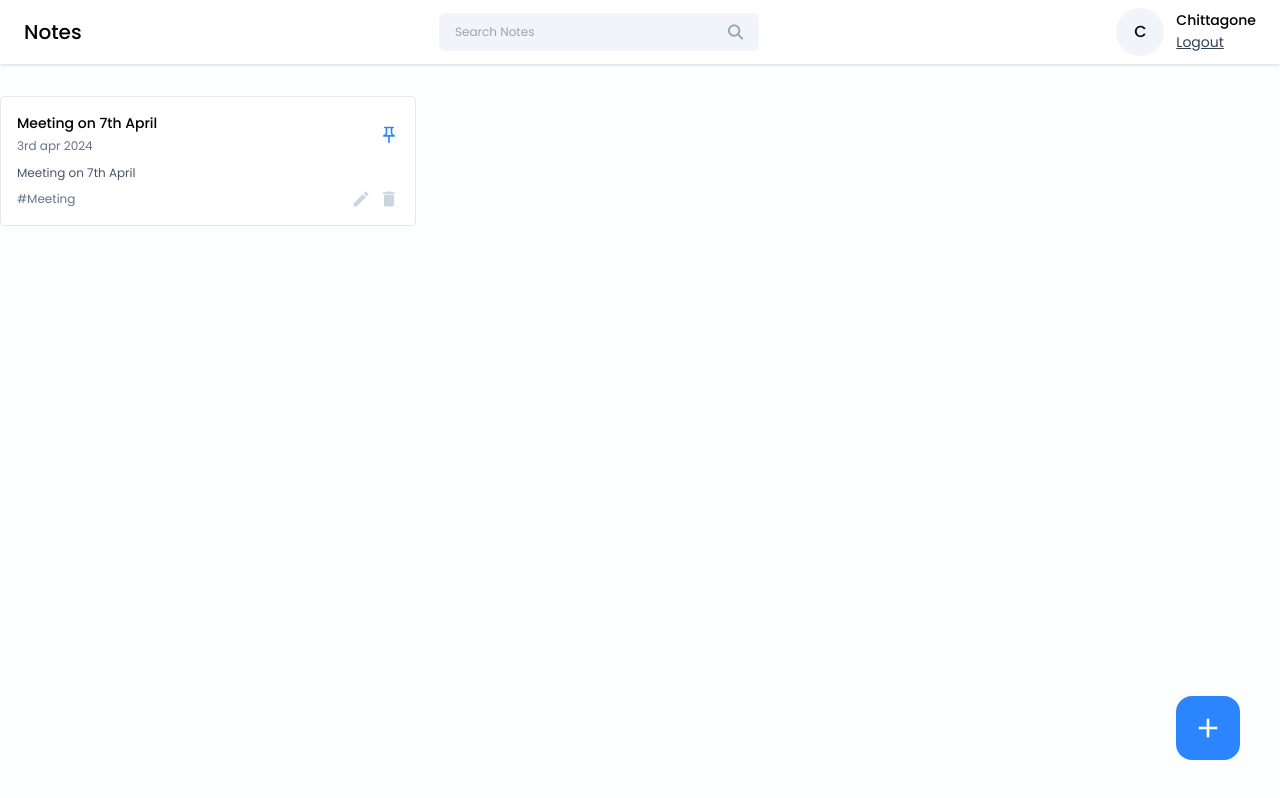
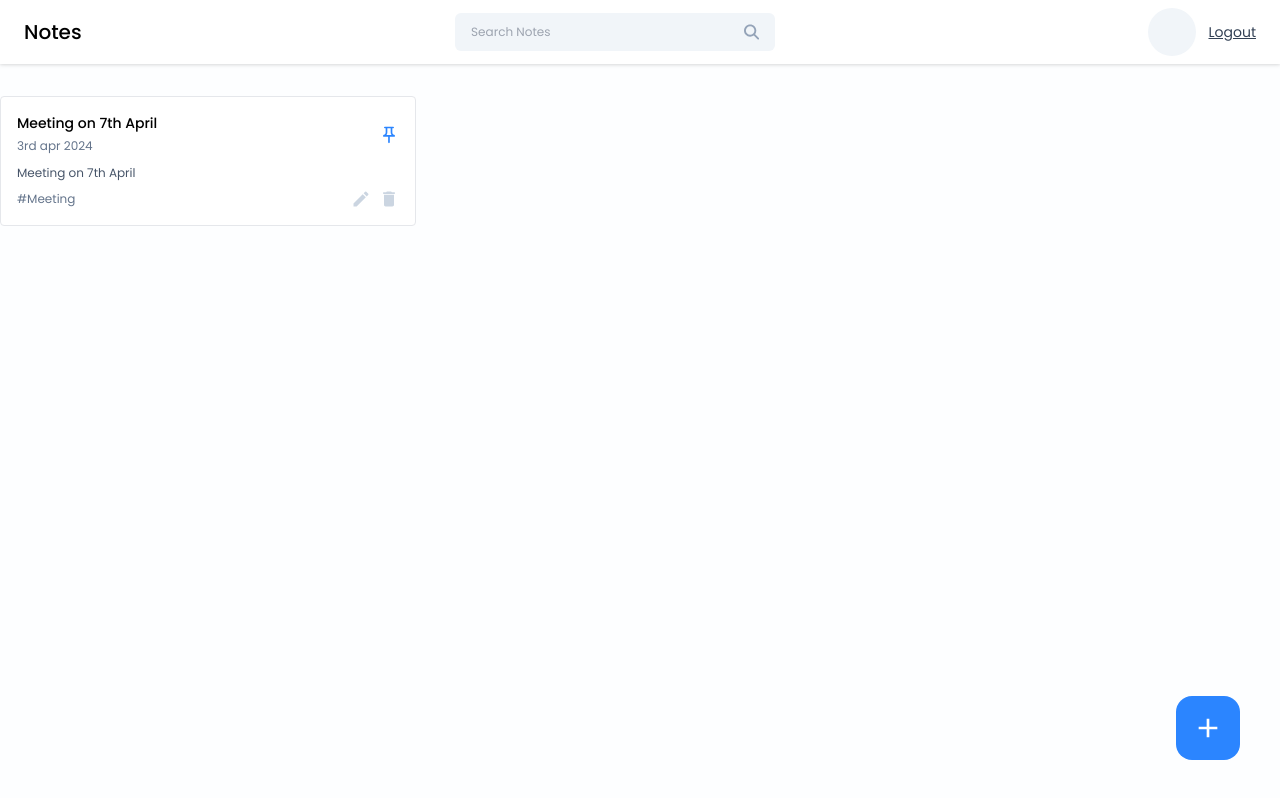
Before and after one commit to chitagone/Full_Stack_Note_App, a React (Vite) app in the folder frontend/: page /dashboard in a window 1280 px wide. Built offline with nearby package versions, Linux system fonts and the light colour scheme; no server answers.

Commit message:
finish API Login and user api

```diff
--- a/frontend/src/components/Navbar.jsx
+++ b/frontend/src/components/Navbar.jsx
@@ -3,10 +3,11 @@ import ProfileInfo from "./ProfileInfo";
 import SearchBar from "./SearchBar";
 import { useNavigate } from "react-router-dom";
 
-const Navbar = () => {
+const Navbar = ({ userInfo }) => {
   const [searchQuery, setSearchQuery] = useState("");
   const navigate = useNavigate();
   const onLogout = () => {
+    localStorage.clear();
     navigate("/login");
   };
 
@@ -31,7 +32,7 @@ const Navbar = () => {
         onClearSearch={onClearSearch}
       />
 
-      <ProfileInfo onLogout={onLogout} />
+      <ProfileInfo userInfo={userInfo} onLogout={onLogout} />
     </div>
   );
 };
--- a/frontend/src/components/ProfileInfo.jsx
+++ b/frontend/src/components/ProfileInfo.jsx
@@ -1,12 +1,17 @@
 import { getInitials } from "../utils/helper";
-const ProfileInfo = ({ onLogout }) => {
+
+const ProfileInfo = ({ onLogout, userInfo }) => {
+  // Ensure userInfo is not null before trying to access its properties
+  const initials = userInfo ? getInitials(userInfo.fullName) : "";
+  const fullName = userInfo ? userInfo.fullName : "";
+
   return (
     <div className="flex items-center gap-3">
       <div className="w-12 h-12 flex items-center justify-center rounded-full text-slate-950 font-medium bg-slate-100 ">
-        {getInitials("Chittgaone")}
+        {initials}
       </div>
       <div>
-        <p className="text-sm font-medium">Chittagone</p>
+        <p className="text-sm font-medium">{fullName}</p>
         <button className="text-sm text-slate-700 underline" onClick={onLogout}>
           Logout
         </button>
--- a/frontend/src/pages/Home.jsx
+++ b/frontend/src/pages/Home.jsx
@@ -2,8 +2,10 @@ import Navbar from "../components/Navbar";
 import NoteCard from "../components/NoteCard";
 import { MdAdd } from "react-icons/md";
 import AddEditNotes from "./AddEditNotes";
-import { useState } from "react";
+import { useEffect, useState } from "react";
 import Modal from "react-modal";
+import { useNavigate } from "react-router-dom";
+import axiosInstance from "../utils/axiosInstance";
 
 const Home = () => {
   const [openAddEditModal, setOpenAddEditModal] = useState({
@@ -12,9 +14,34 @@ const Home = () => {
     data: null,
   });
 
+  const [userInfo, setUserInfo] = useState(null);
+  const navigate = useNavigate();
+
+  // Get user info
+  const getUserInfo = async () => {
+    try {
+      const response = await axiosInstance.get("/get-user");
+      if (response.data && response.data.user) {
+        setUserInfo(response.data.user); // Set userInfo with fetched data
+      }
+    } catch (error) {
+      if (error.response.status === 401) {
+        localStorage.clear();
+        navigate("/login");
+      }
+    }
+  };
+
+  useEffect(() => {
+    getUserInfo();
+    return () => {};
+  }, []);
+
+  // Log userInfo.fullName whenever userInfo changes and is not null
+
   return (
     <>
-      <Navbar />
+      <Navbar userInfo={userInfo} />
 
       <div className="container mx-auto">
         <div className="grid grid-cols-3 gap-4 mt-8">
--- a/frontend/src/pages/Login.jsx
+++ b/frontend/src/pages/Login.jsx
@@ -1,14 +1,16 @@
-import { Link } from "react-router-dom";
+import { Link, useNavigate } from "react-router-dom";
 import Navbar from "../components/Navbar";
 import PasswordInput from "../components/PasswordInput";
 import { useState } from "react";
 import { validateEmail, validatePassword } from "../utils/helper";
+import axiosInstance from "../utils/axiosInstance";
 
 const Login = () => {
   const [email, setEmail] = useState("");
   const [password, setPassword] = useState("");
   const [error, setError] = useState(null);
 
+  const navigate = useNavigate();
   const handleLogin = async (e) => {
     e.preventDefault();
     if (!validateEmail(email)) {
@@ -29,6 +31,28 @@ const Login = () => {
     setError("");
 
     // Login API call
+
+    try {
+      // handling Successfull login response
+      const response = await axiosInstance.post("/login", {
+        email: email,
+        password: password,
+      });
+      if (response.data && response.data.accessToken) {
+        localStorage.setItem("token", response.data.accessToken);
+        navigate("/dashboard");
+      }
+    } catch (error) {
+      if (
+        error.response &&
+        error.response.data &&
+        error.response.data.message
+      ) {
+        setError(error.response.data.message);
+      } else {
+        setError("AN unexpected error occurred, Please try again");
+      }
+    }
   };
 
   return (
```
